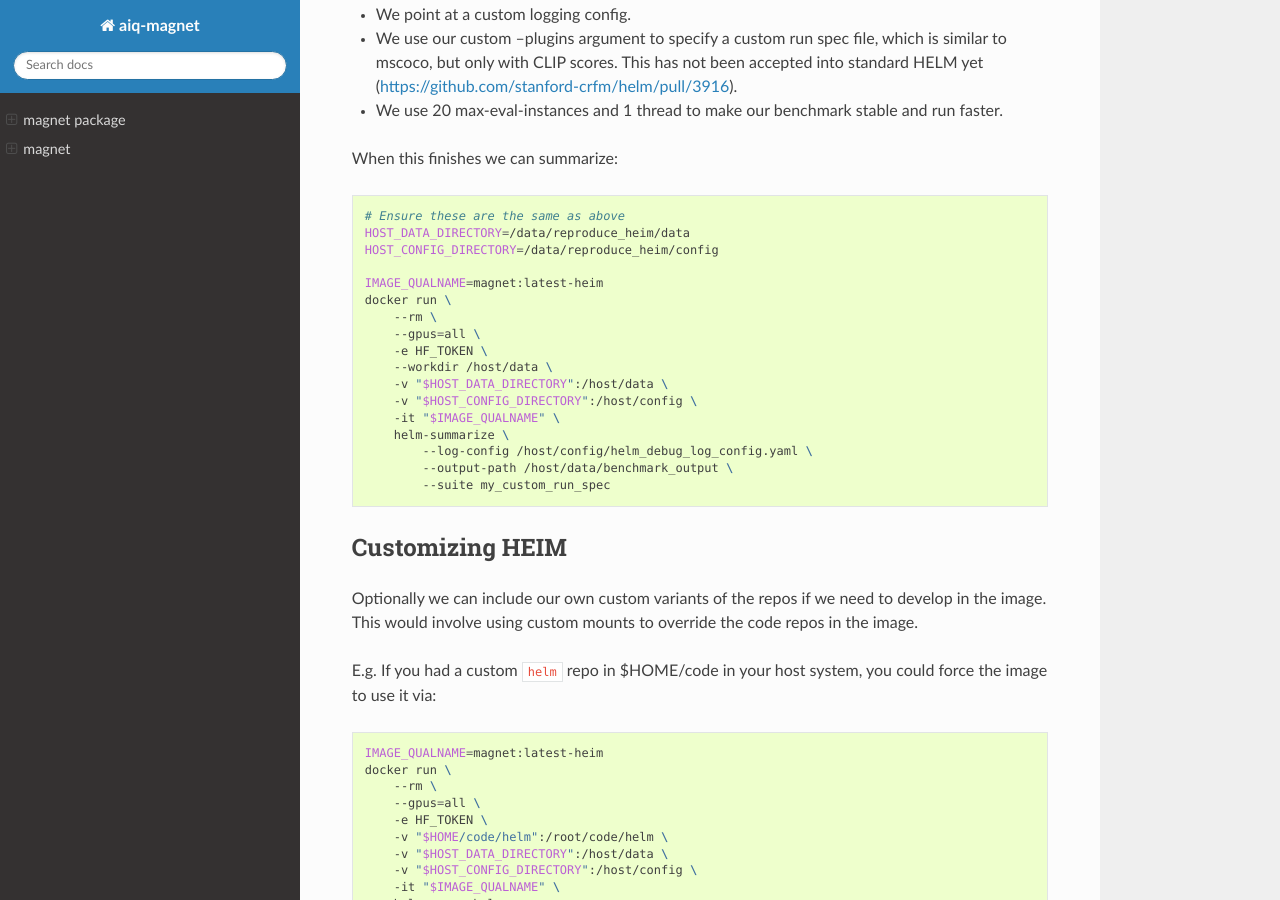
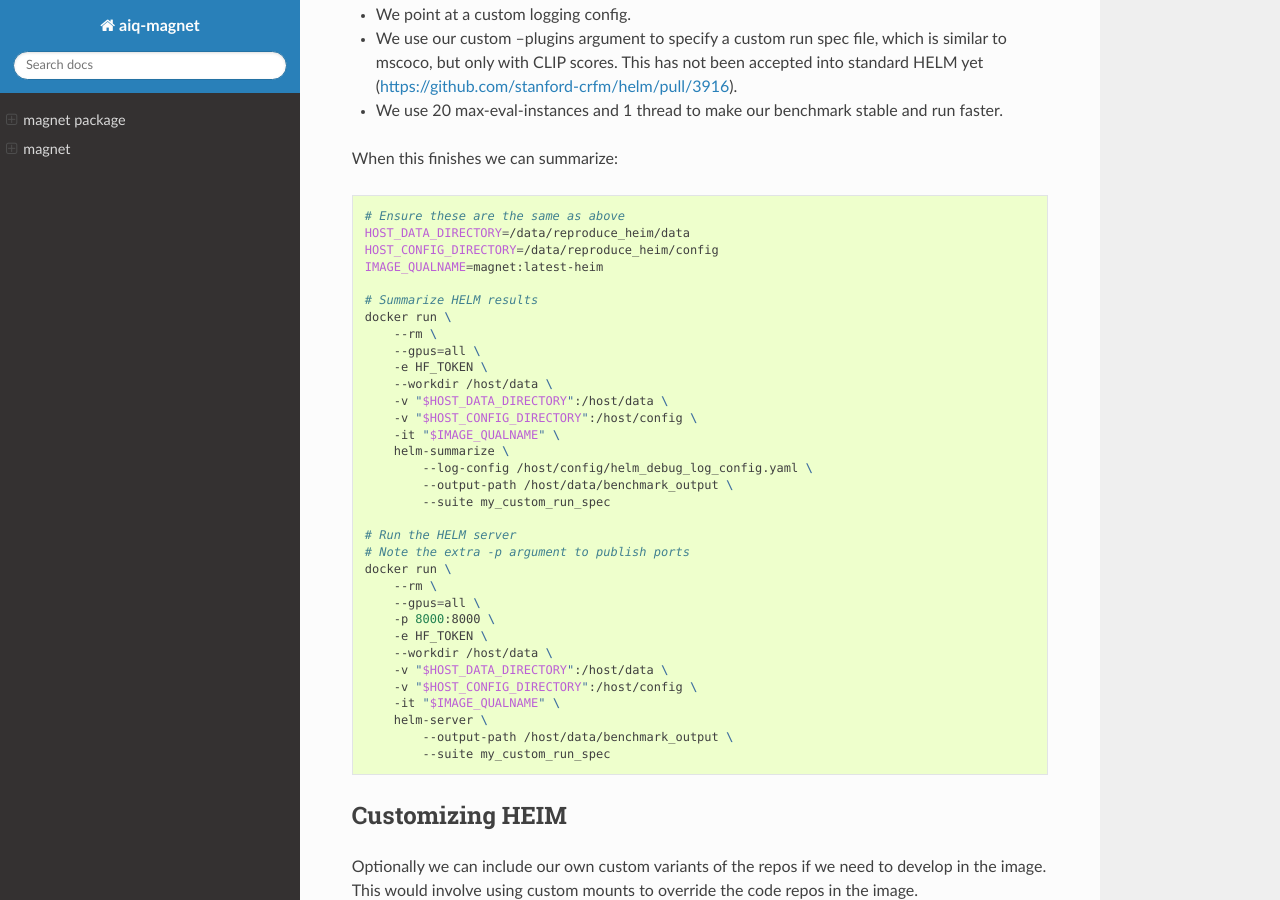
Before and after one commit to AIQ-Kitware/aiq-magnet, a Sphinx documentation site: the page built from docs/source/manual/running_heim.rst, in a window 1280 px wide and 900 px high, scrolled down 3893 px. Built offline with Sphinx 7.4.7 and the Read the Docs theme 3.1.0, drawn with Linux system fonts in a browser that asks for light colours.

Commit message:
Add server command

```diff
--- a/docs/source/manual/running_heim.rst
+++ b/docs/source/manual/running_heim.rst
@@ -232,8 +232,9 @@
     # Ensure these are the same as above
     HOST_DATA_DIRECTORY=/data/reproduce_heim/data
     HOST_CONFIG_DIRECTORY=/data/reproduce_heim/config
+    IMAGE_QUALNAME=magnet:latest-heim
 
-    IMAGE_QUALNAME=magnet:latest-heim
+    # Summarize HELM results
     docker run \
         --rm \
         --gpus=all \
@@ -244,6 +245,21 @@
         -it "$IMAGE_QUALNAME" \
         helm-summarize \
             --log-config /host/config/helm_debug_log_config.yaml \
+            --output-path /host/data/benchmark_output \
+            --suite my_custom_run_spec
+
+    # Run the HELM server
+    # Note the extra -p argument to publish ports
+    docker run \
+        --rm \
+        --gpus=all \
+        -p 8000:8000 \
+        -e HF_TOKEN \
+        --workdir /host/data \
+        -v "$HOST_DATA_DIRECTORY":/host/data \
+        -v "$HOST_CONFIG_DIRECTORY":/host/config \
+        -it "$IMAGE_QUALNAME" \
+        helm-server \
             --output-path /host/data/benchmark_output \
             --suite my_custom_run_spec
 
```
